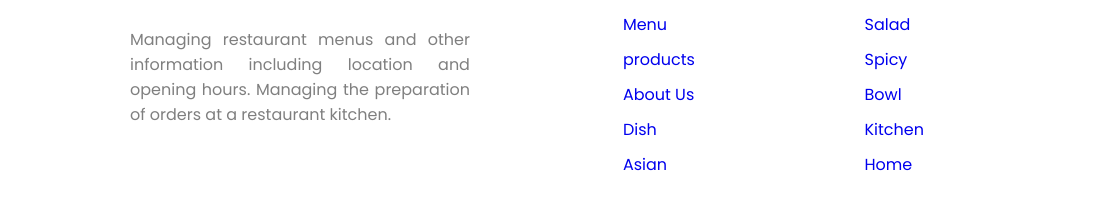
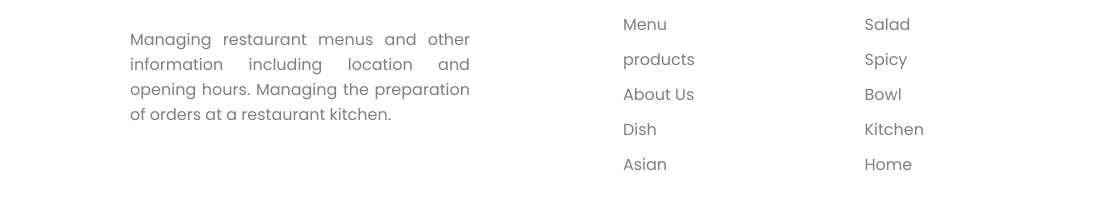
Before and after one commit to mrashed21/Dhabi-Restaurant, a plain HTML site: page index.html in a window 1280 px wide. Shown: the part 3727-3936 px from the top of the page, 0-1099 px from the left. Drawn offline with Linux system fonts and the light colour scheme.

Commit message:
Update style.css

```diff
--- a/style.css
+++ b/style.css
@@ -584,7 +584,11 @@ font-size: 16px;
 font-weight: 400;
 margin-top: 15px;
 }
-
+.foter ul li a {
+  color: rgba(0, 0, 0, 0.5);
+  font-size: 16px;
+  font-weight: 400;
+}
 .foter .right .follow {
   display: flex;
   flex-direction: column;
```
